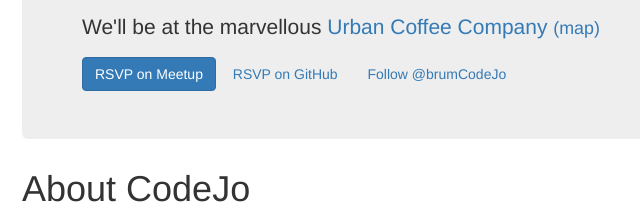
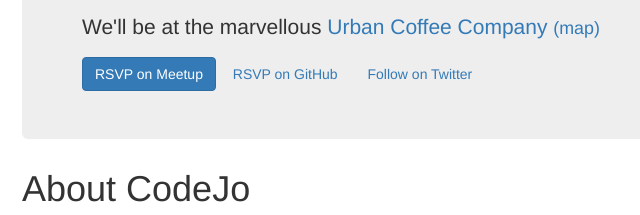
Before and after one commit to BrumCodeJo/brumcodejo.github.io, a plain HTML site: page index.html in a window 1280 px wide. Shown: the part 300-515 px from the top of the page, 33-673 px from the left. Drawn offline with nearby package versions, Linux system fonts and the light colour scheme.

Commit message:
Alternative link text

```diff
--- a/index.html
+++ b/index.html
@@ -45,7 +45,7 @@
           </p>
           <a class="btn btn-primary" href="http://www.meetup.com/Brum-Codejo/events/154981392/">RSVP on Meetup</a>
           <a class="btn" href="https://github.com/BrumCodeJo/brumcodejo.github.io/issues/1">RSVP on GitHub</a>
-          <a class="btn" href="https://twitter.com/intent/user?screen_name=brumCodeJo">Follow @brumCodeJo</a>
+          <a class="btn" href="https://twitter.com/intent/user?screen_name=brumCodeJo">Follow on Twitter</a>
         </section>
         <section>
           <h1>About CodeJo</h1>
```
